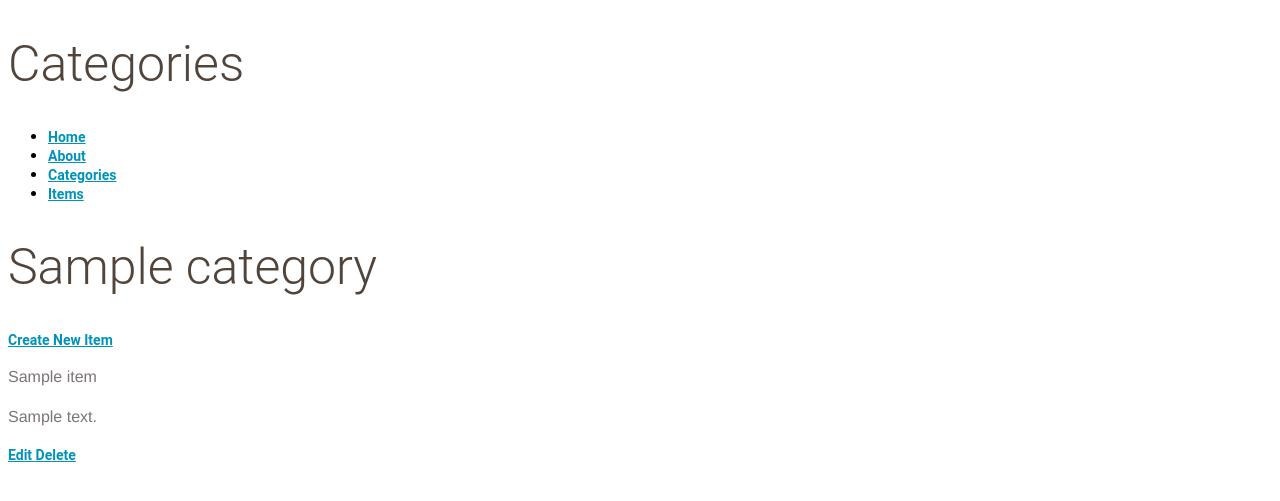
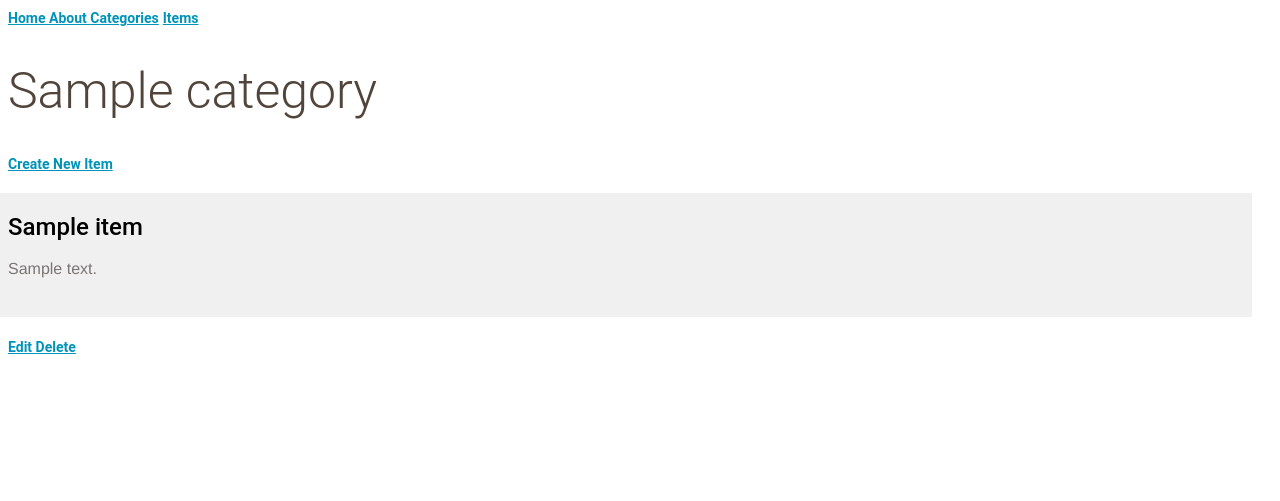
Before and after one commit to juanchopanza/ItemCatalog, a Flask app: page /category/1/ in a window 1280 px wide. Shown: the top 501 px of the page. Run offline with Flask 2, Linux system fonts and the light colour scheme; tables that the repository leaves empty hold one stand-in row (values such as "Sample post").

Commit message:
Styling and common nav bar.

```diff
--- a/itemcatalog/static/styles.css
+++ b/itemcatalog/static/styles.css
@@ -153,14 +153,19 @@ a {
     padding: 20px;
 }
 
-.menu-item {
+.catalog-item {
     background: #F0F0F0;
     padding: 20px;
     margin: 20px;
     margin-left: -20px;
 }
 
-.menu-price {
+.item-name {
+    font-size: 24px;
+    font-weight: 450;
+}
+
+.item-description {
     font-weight: 700;
 }
 
--- a/itemcatalog/templates/category.html
+++ b/itemcatalog/templates/category.html
@@ -14,15 +14,11 @@
 	<a href = '{{url_for('newCatalogItem', category_id = category.id) }}'>Create New Item</a>
 
     {% for i in items %}
-    <div class = 'nameAndPrice'>
-		<span class = 'name'><p>{{i.name}}</p></span>
-		<span class = 'price'>
-		    <p>{{i.price}} </p>
+    <div class = 'catalog-item'>
+		<span class = 'item-name'>{{i.name}}</span>
+		<span class = 'item-description'>
+		    <p>{{i.description}} </p>
 	    </span>
-	</div>
-
-	<div class = 'description'>
-		<p>{{i.description}}</p>
 	</div>
 
 	<div class = "editdeletepane">
--- a/itemcatalog/templates/layout.html
+++ b/itemcatalog/templates/layout.html
@@ -15,15 +15,14 @@
 
     <body>
 
+    <header>
     {% block body %}
-        <div class="navbar">
-            <h1> Categories</h1>
-            <ul>
-                <li><a href = "{{ url_for('home')}}">Home </a></li>
-                <li><a href = "{{ url_for('about')}}">About </a></li>
-                <li><a href = "{{ url_for('showCategories')}}">Categories</a></li>
-                <li><a href = "{{ url_for('showItems')}}">Items</a></li>
-        </div>
+        <nav class="navbar">
+          <a href = "{{ url_for('home')}}">Home </a>
+          <a href = "{{ url_for('about')}}">About </a>
+          <a href = "{{ url_for('showCategories')}}">Categories</a>
+          <a href = "{{ url_for('showItems')}}">Items</a>
+        </nav>
     {% endblock %}
 
     <div class = 'flash'>
@@ -38,5 +37,7 @@
     {% endwith %}
     </div>
 
+  </header>
+
     </body>
 </html>
```
